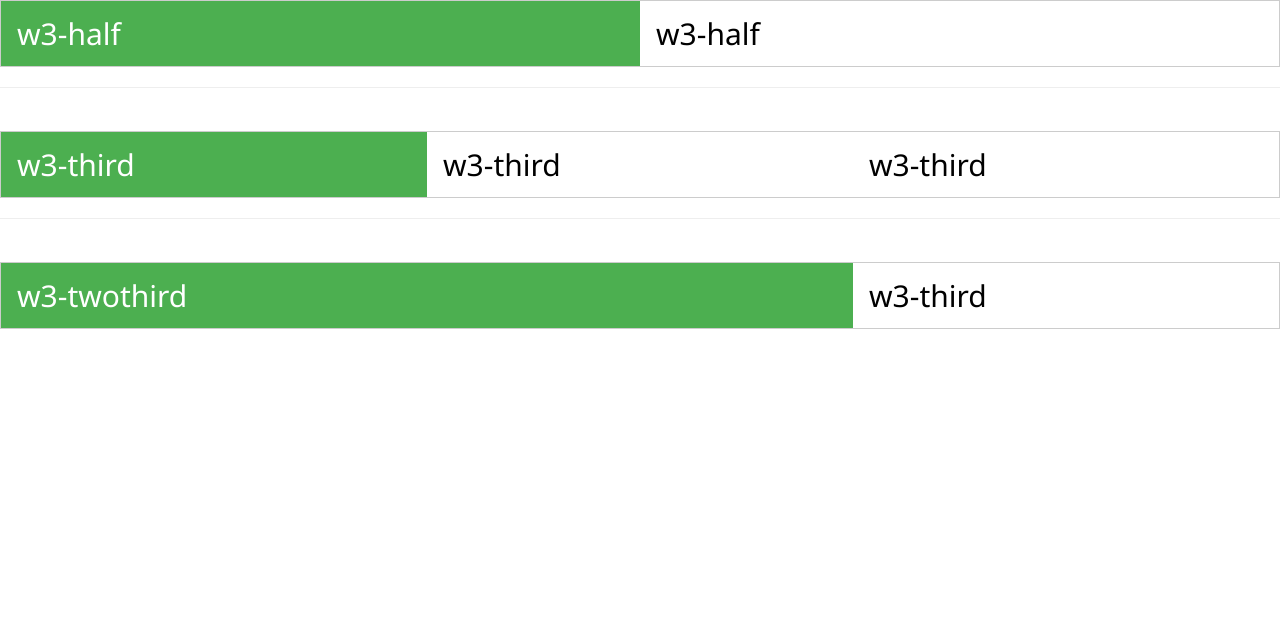
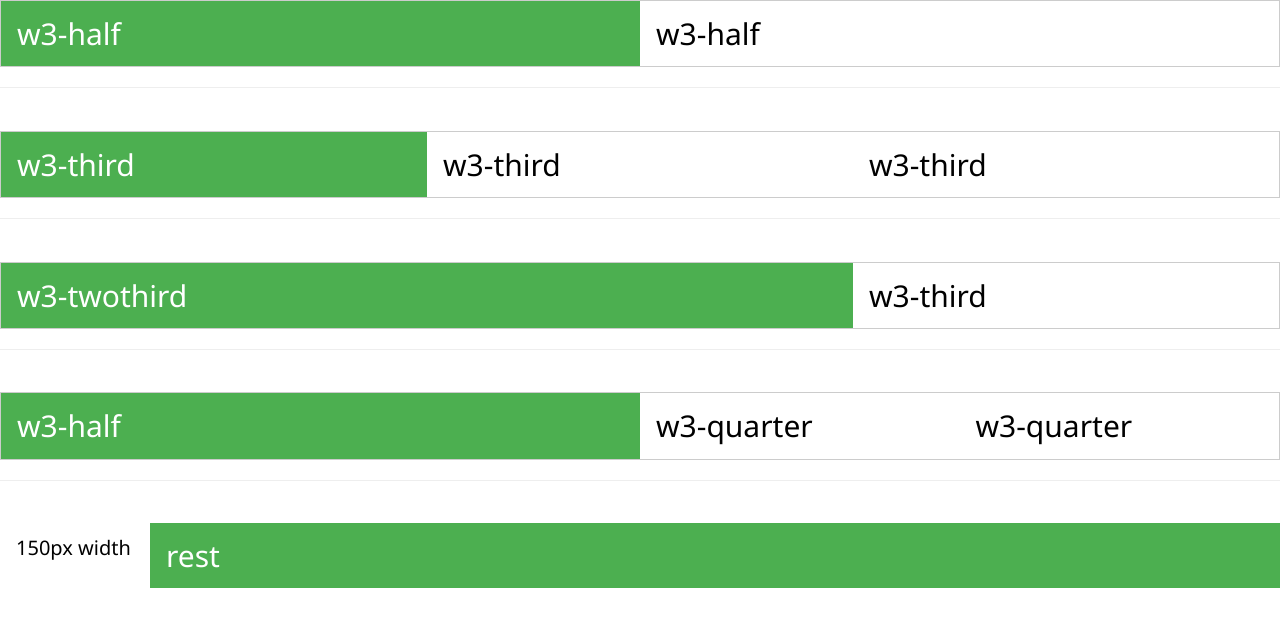
Before and after one commit to striversist/HtmlDemo, a plain HTML site: page W3CSS/responsive.html in a window 1280 px wide. Drawn offline with nearby package versions, Linux system fonts and the light colour scheme.

Commit message:
[w3]w3-col w3-rest

```diff
--- a/W3CSS/responsive.html
+++ b/W3CSS/responsive.html
@@ -38,6 +38,29 @@
         <h2>w3-third</h2>
     </div>
 </div>
+<hr/><br/>
+
+<div class="w3-row w3-border">
+    <div class="w3-half w3-container w3-green">
+        <h2>w3-half</h2>
+    </div>
+    <div class="w3-quarter w3-container">
+        <h2>w3-quarter</h2>
+    </div>
+    <div class="w3-quarter w3-container">
+        <h2>w3-quarter</h2>
+    </div>
+</div>
+<hr/><br/>
+
+<div class="w3-row">
+    <div class="w3-col w3-container" style="width: 150px;">
+        <h4>150px width</h4>
+    </div>
+    <div class="w3-rest w3-green w3-container">
+        <h2>rest</h2>
+    </div>
+</div>
 
 </body>
 </html>
```
